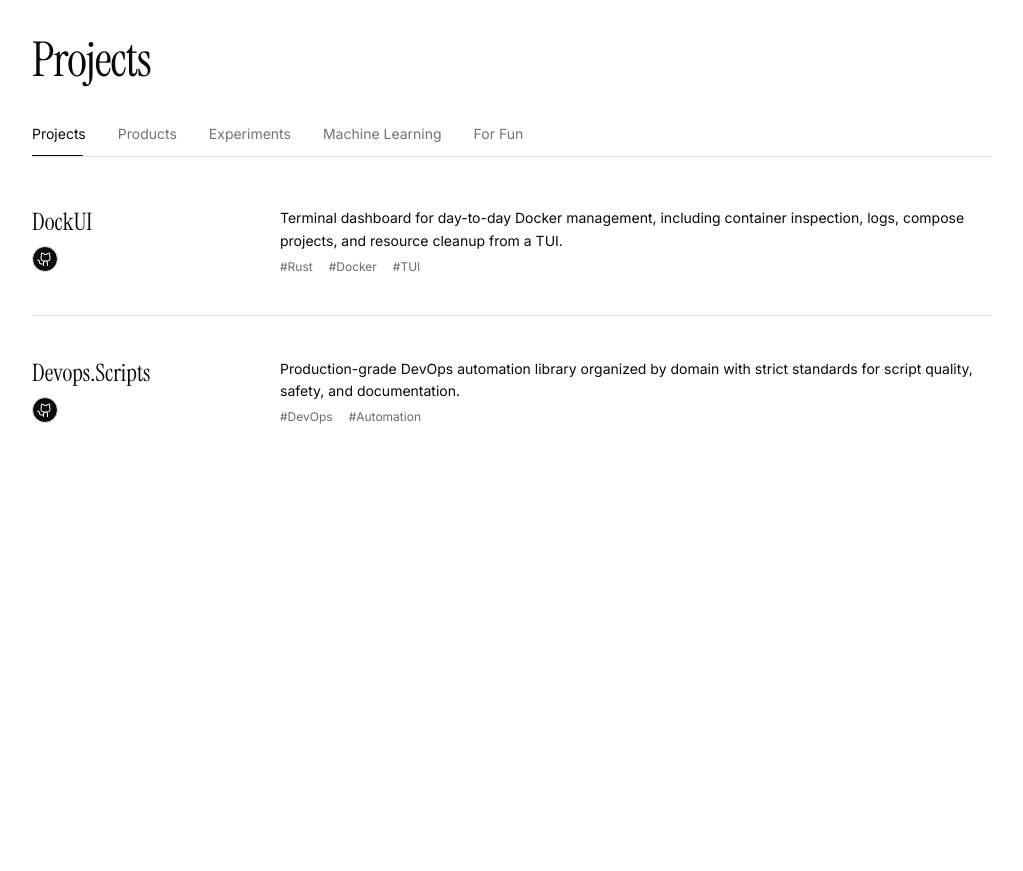
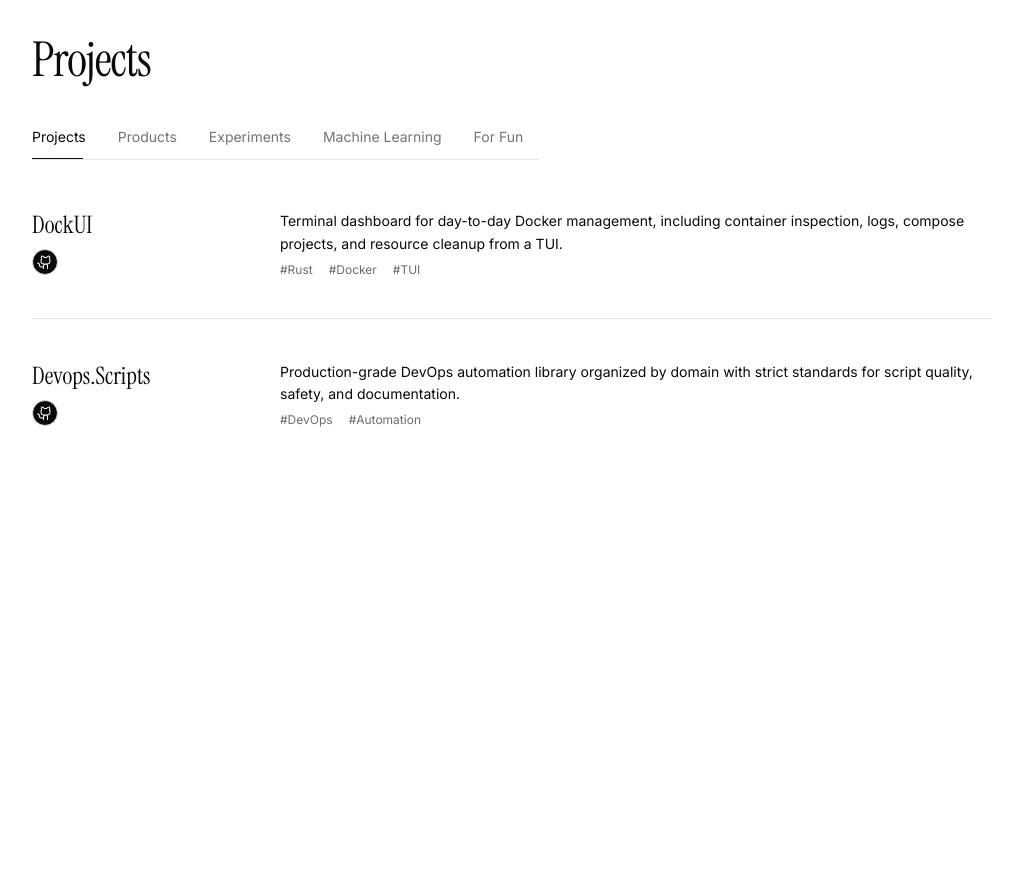
Before and after one commit to rudraditya21/rudraditya21.github.io, a Next.js app: page / in a window 1280 px wide. Shown: the part 860-1731 px from the top of the page, without its empty margins (240-1263 px from the left). Built offline with nearby package versions, Linux system fonts and the light colour scheme.

Commit message:
fixed: projects tabs ui bug

```diff
--- a/components/projects.tsx
+++ b/components/projects.tsx
@@ -271,13 +271,14 @@ export default function Projects() {
       </h2>
 
       {/* Tab bar */}
-      <div className="relative mb-2 flex gap-8 border-b border-border">
+      <div className="mb-2 overflow-x-auto">
+        <div className="relative inline-flex min-w-max gap-8 border-b border-border pr-4">
           {TABS.map((tab, i) => (
             <button
               key={tab}
               ref={el => { tabRefs.current[i] = el }}
               onClick={() => switchTab(tab)}
-            className="pb-3 text-sm transition-colors duration-200"
+              className="shrink-0 pb-3 text-sm transition-colors duration-200"
               style={{
                 fontFamily: 'var(--font-inter)',
                 color: activeTab === tab ? 'var(--foreground)' : 'var(--muted-foreground)',
@@ -291,6 +292,7 @@ export default function Projects() {
             className="absolute bottom-0 h-px bg-foreground"
             style={{ opacity: 0, width: 0 }}
           />
+        </div>
       </div>
 
       {/* Content + Pagination pinned together */}
```
Lines whose indentation alone changed are shown as unchanged.
